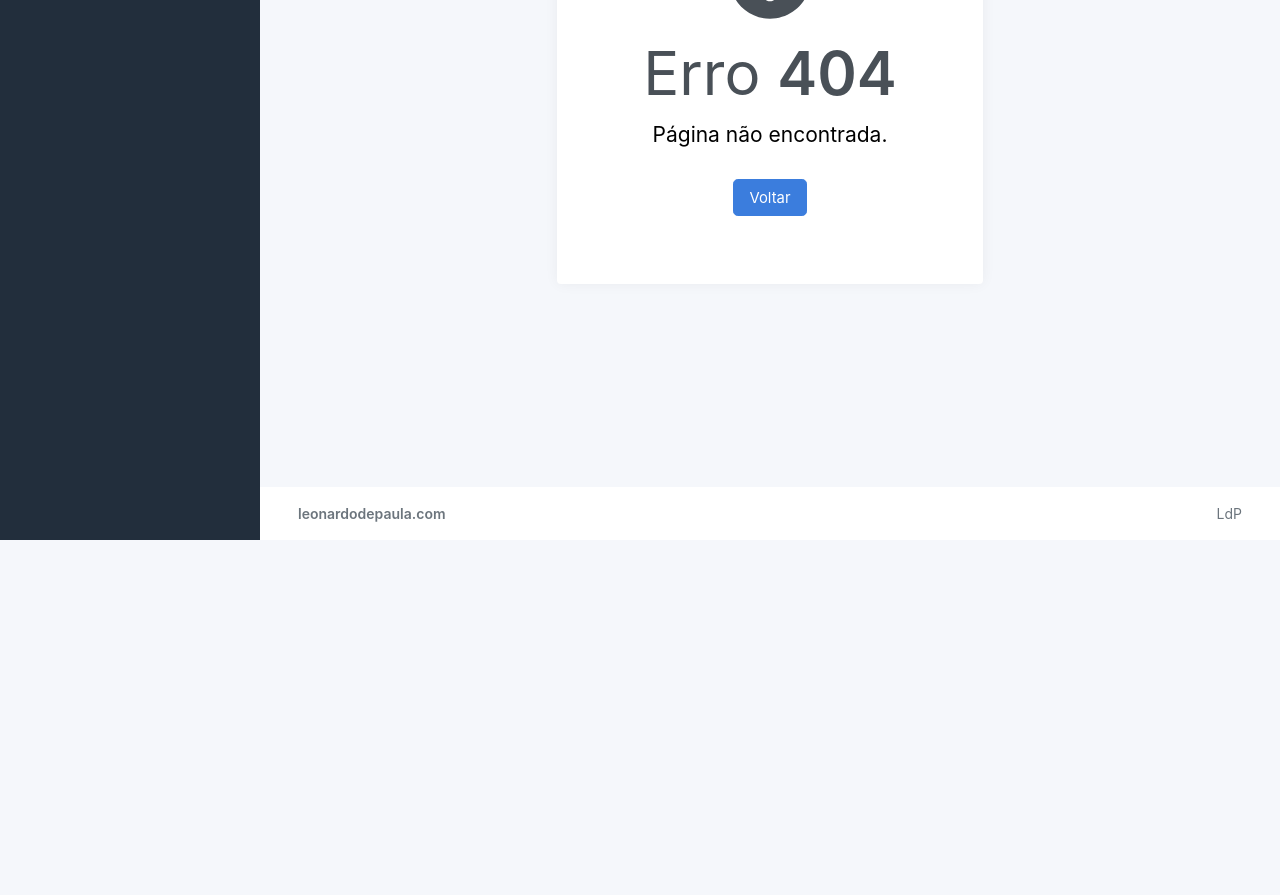
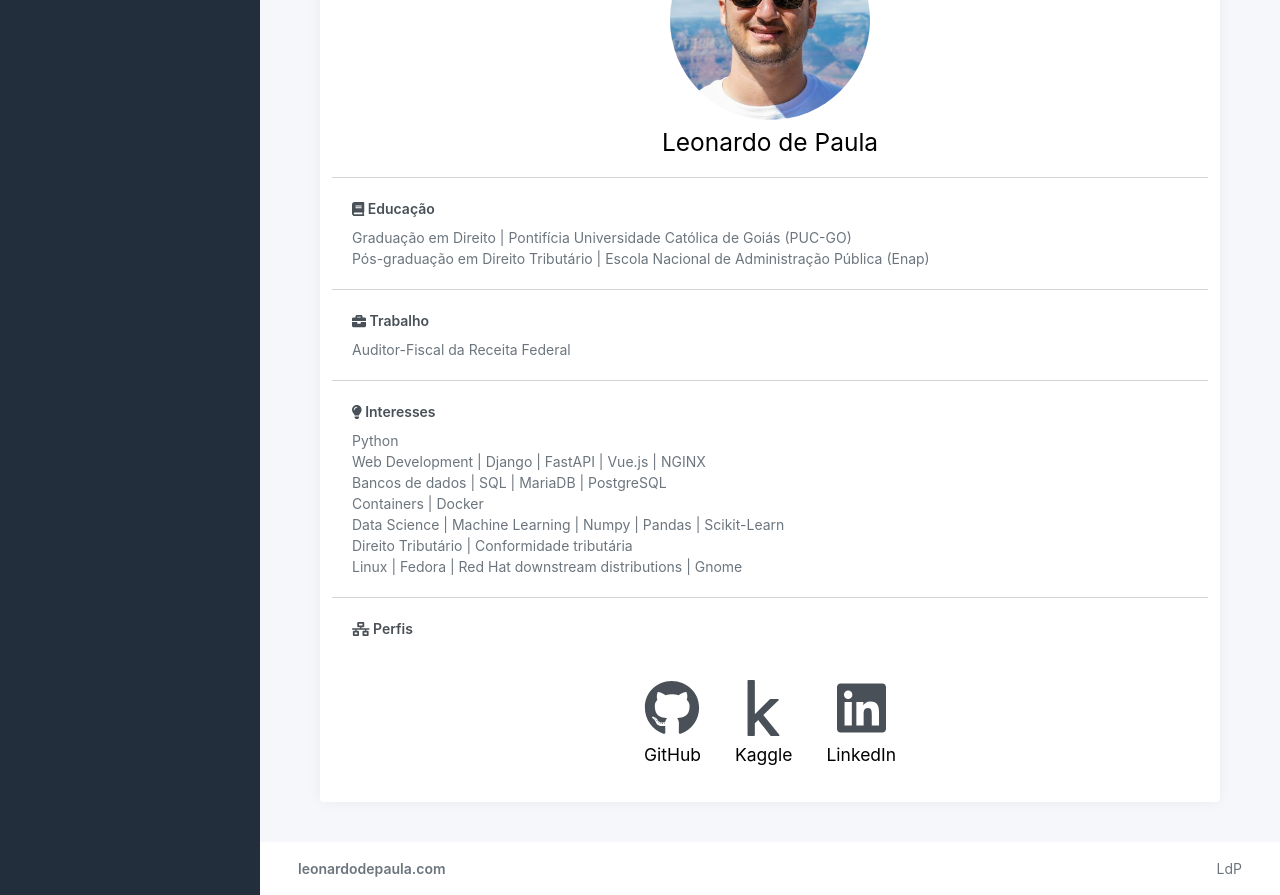
Before and after one commit to leonardodepaula/ldpcom, a Vue app in the folder frontend/: page /biography in a window 1280 px wide. Before the commit this address had no page. Shown: the part 260-1155 px from the top of the page. Before the commit the page ends 800 px from the top, so only its background shows below. Built offline with nearby package versions, Linux system fonts and the light colour scheme.

Commit message:
Biography

```diff
--- a/frontend/package.json
+++ b/frontend/package.json
@@ -10,6 +10,7 @@
   "dependencies": {
     "@babel/polyfill": "7.12.1",
     "@fortawesome/fontawesome-svg-core": "^1.2.36",
+    "@fortawesome/free-brands-svg-icons": "^5.15.4",
     "@fortawesome/free-solid-svg-icons": "^5.15.4",
     "@fortawesome/vue-fontawesome": "^3.0.0-5",
     "@popperjs/core": "2.10.1",
--- a/frontend/src/components/SideBar.vue
+++ b/frontend/src/components/SideBar.vue
@@ -19,10 +19,10 @@
           </router-link>
         </li>
 
-        <li class="sidebar-item">
-          <a class="sidebar-link" href="#">
+        <li class="sidebar-item" :class="{active: biographyActive}">
+          <router-link class="sidebar-link" :to="{name: 'biography'}">
             <font-awesome-icon icon="id-card" /> <span class="align-middle">Biografia</span>
-          </a>
+          </router-link>
         </li>
 
         <li class="sidebar-item">
@@ -57,6 +57,13 @@ export default {
       } else {
         return false
       }
+    },
+    biographyActive() {
+      if (this.$route.name === 'biography') {
+        return true
+      } else {
+        return false
+      }
     }
   }
 }
--- a/frontend/src/main.js
+++ b/frontend/src/main.js
@@ -1,16 +1,17 @@
-import { createApp } from 'vue'
-import App from './App.vue'
-import store from './store/index.js'
-import router from './services/routes.js'
+import { createApp } from 'vue';
+import App from './App.vue';
+import store from './store/index.js';
+import router from './services/routes.js';
 
-import "./assets/js/app.js"
-import "./assets/css/app.css"
+import "./assets/js/app.js";
+import "./assets/css/app.css";
 
-import { library } from '@fortawesome/fontawesome-svg-core'
-import { faHome, faNewspaper, faIdCard, faEnvelope, faExclamationCircle } from '@fortawesome/free-solid-svg-icons'
-import { FontAwesomeIcon } from '@fortawesome/vue-fontawesome'
+import { library } from '@fortawesome/fontawesome-svg-core';
+import { faHome, faNewspaper, faIdCard, faEnvelope, faExclamationCircle, faBook, faBriefcase, faLightbulb, faNetworkWired} from '@fortawesome/free-solid-svg-icons';
+import { faLinkedin, faGithub, faKaggle } from '@fortawesome/free-brands-svg-icons';
+import { FontAwesomeIcon } from '@fortawesome/vue-fontawesome';
 
-library.add(faHome, faNewspaper, faIdCard, faEnvelope, faExclamationCircle)
+library.add(faHome, faNewspaper, faIdCard, faEnvelope, faExclamationCircle, faBook, faBriefcase, faLightbulb, faNetworkWired, faLinkedin, faGithub, faKaggle);
 
 const app = createApp(App);
 
--- a/frontend/src/services/routes.js
+++ b/frontend/src/services/routes.js
@@ -7,6 +7,7 @@ import ArticleList from '../views/ArticleList.vue'
 import ArticleCreate from '../views/ArticleCreate.vue'
 import ArticleRead from '../views/ArticleRead.vue'
 import PageNotFound from '../views/PageNotFound.vue'
+import Biography from '../views/Biography.vue'
 
 import store from '../store/index.js'
 
@@ -40,10 +41,15 @@ const router = createRouter({
       component: ArticleRead,
     },
     {
+      path: '/biography',
+      name: 'biography',
+      component: Biography,
+    },
+    {
       path: '/:pathMatch(.*)*',
       name: 'page-not-found',
       component: PageNotFound
-    }
+    },
   ]
 });
 
--- /dev/null
+++ b/frontend/src/views/Biography.vue
@@ -0,0 +1,109 @@
+<template>
+  <main-layout>
+    <template v-slot:content>
+      <div class="container d-flex flex-column">
+        <div class="row">
+          <div class="card card-out mb-3 mt-3 pt-3">
+            <div class="card-body text-center">
+              <img src="../assets/img/leonardodepaula.jpg" alt="Christina Mason" class="img-fluid rounded-circle mb-2" width="200" height="80" />
+              <h2 class="mb-0">Leonardo de Paula</h2>
+            </div>
+            <hr class="my-0" />
+            <div class="card-body">
+              <div class="ml-2">
+                <div class="row">
+                  <strong><font-awesome-icon icon="book" /> Educação</strong>
+                </div>
+                <div class="row mt-2">
+                  <span class="text-muted">
+                    Graduação em Direito | Pontifícia Universidade Católica de Goiás (PUC-GO)
+                    <br>Pós-graduação em Direito Tributário | Escola Nacional de Administração Pública (Enap)
+                  </span>
+                </div>
+              </div>
+            </div>
+            <hr class="my-0" />
+            <div class="card-body">
+              <div class="ml-2">
+                <div class="row">
+                  <strong><font-awesome-icon icon="briefcase" /> Trabalho</strong>
+                </div>
+                <div class="row mt-2">
+                  <span class="text-muted">
+                    Auditor-Fiscal da Receita Federal
+                  </span>
+                </div>
+              </div>
+            </div>
+            <hr class="my-0" />
+            <div class="card-body">
+              <div class="ml-2">
+                <div class="row">
+                  <strong><font-awesome-icon icon="lightbulb" /> Interesses</strong>
+                </div>
+                <div class="row mt-2">
+                  <span class="text-muted">
+                    Python
+                    <br>Web Development | Django | FastAPI | Vue.js | NGINX
+                    <br>Bancos de dados | SQL | MariaDB | PostgreSQL
+                    <br>Containers | Docker
+                    <br>Data Science | Machine Learning | Numpy | Pandas | Scikit-Learn
+                    <br>Direito Tributário | Conformidade tributária
+                    <br>Linux | Fedora | Red Hat downstream distributions | Gnome
+                  </span>
+                </div>
+              </div>
+            </div>
+            <hr class="my-0" />
+            <div class="card-body">
+              <div class="ml-2">
+                <div class="row">
+                  <strong><font-awesome-icon icon="network-wired" /> Perfis</strong>
+                </div>
+                <div class="mt-2 text-center">
+                  <a href="https://github.com/leonardodepaula" target="_blank">
+                    <button class="btn mt-3 p-3" type="button">
+                      <font-awesome-icon :icon="['fab', 'github']" size="4x"/>
+                      <br>
+                      <p class="h4 mt-2 mb-0">GitHub</p>
+                    </button>
+                  </a>
+
+                  <a href="https://www.kaggle.com/leonardodepaula" target="_blank">
+                    <button class="btn mt-3 p-3 ml-3" type="button">
+                      <font-awesome-icon :icon="['fab', 'kaggle']" size="4x"/>
+                      <br>
+                      <p class="h4 mt-2 mb-0">Kaggle</p>
+                    </button>
+                  </a>
+
+                  <a href="https://www.linkedin.com/in/leonardodepaulaliebscher" target="_blank">
+                    <button class="btn mt-3 p-3 ml-3" type="button">
+                      <font-awesome-icon :icon="['fab', 'linkedin']" size="4x"/>
+                      <br>
+                      <p class="h4 mt-2 mb-0">LinkedIn</p>
+                    </button>
+                  </a>
+                </div>
+              </div>
+            </div>
+          </div>
+        </div>
+      </div>
+    </template>
+  </main-layout>
+</template>
+
+<script>
+import MainLayout from "../layouts/MainLayout.vue"
+
+export default {
+  name: 'Biography',
+  components: {
+    MainLayout
+  },
+}
+</script>
+
+<style>
+</style>
```
Also changed, not shown: frontend/src/assets/img/leonardodepaula.jpg (added), 1 other file (tests, documents, lock files or other folders).
